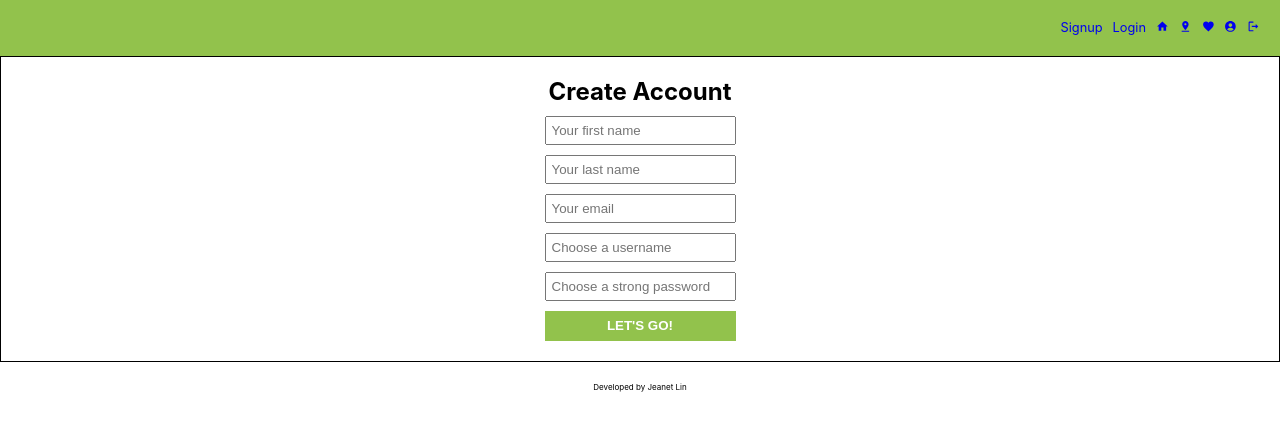
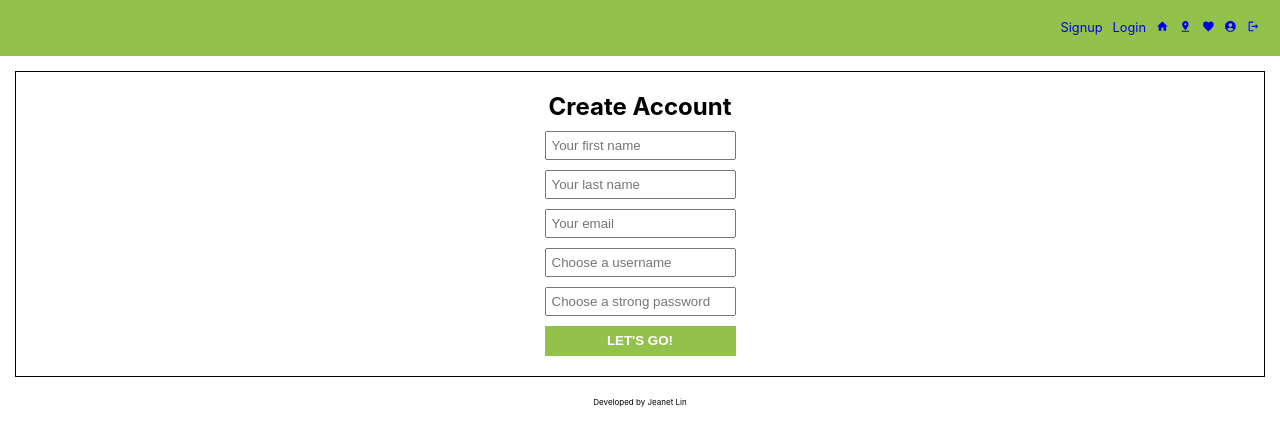
Before and after one commit to mzchloe/happybelly-frontend, a React (Create React App) app: page /signup in a window 1280 px wide. Shown: the top 446 px of the page. Built offline with nearby package versions, Linux system fonts and the light colour scheme.

Commit message:
css edit

```diff
--- a/src/components/Signup/Signup.module.css
+++ b/src/components/Signup/Signup.module.css
@@ -2,7 +2,9 @@
         border: 1px solid black;
         display: flex;
         justify-content: center;
+        margin: 15px;
     }
+
     .signupForm {
         display: flex;
         flex-direction: column;
```
